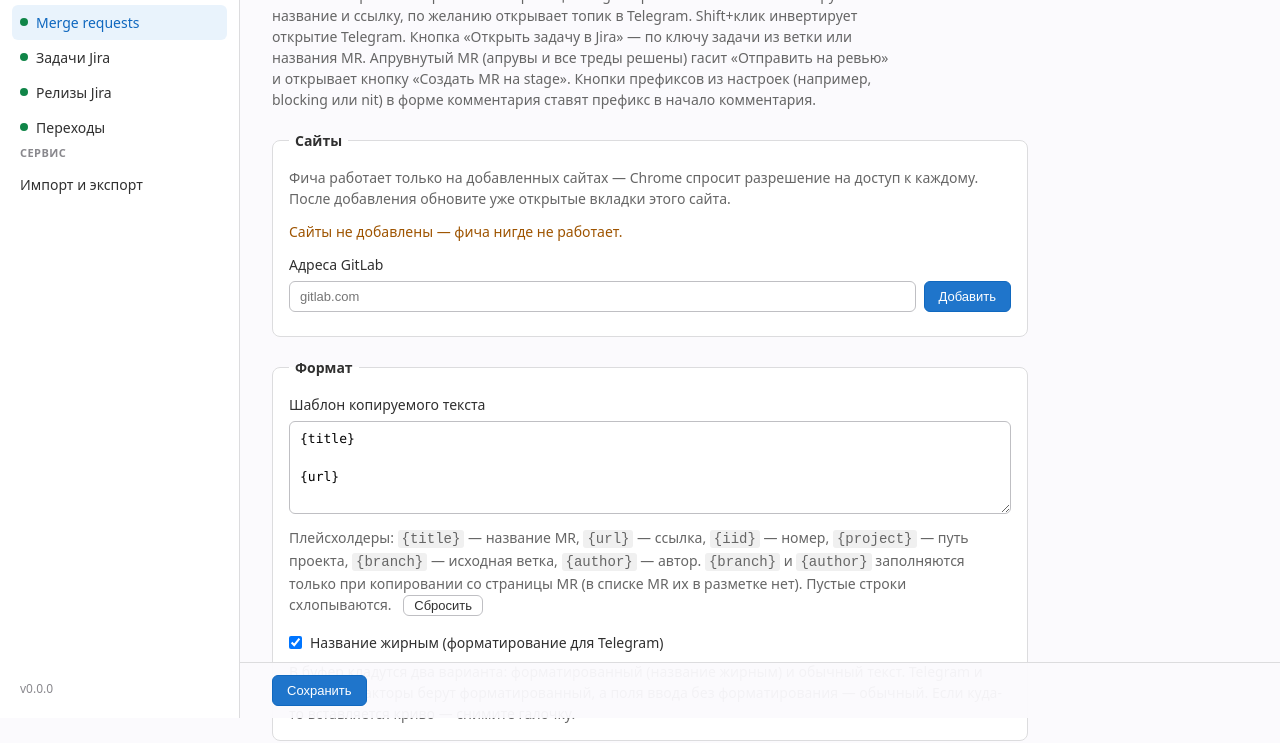
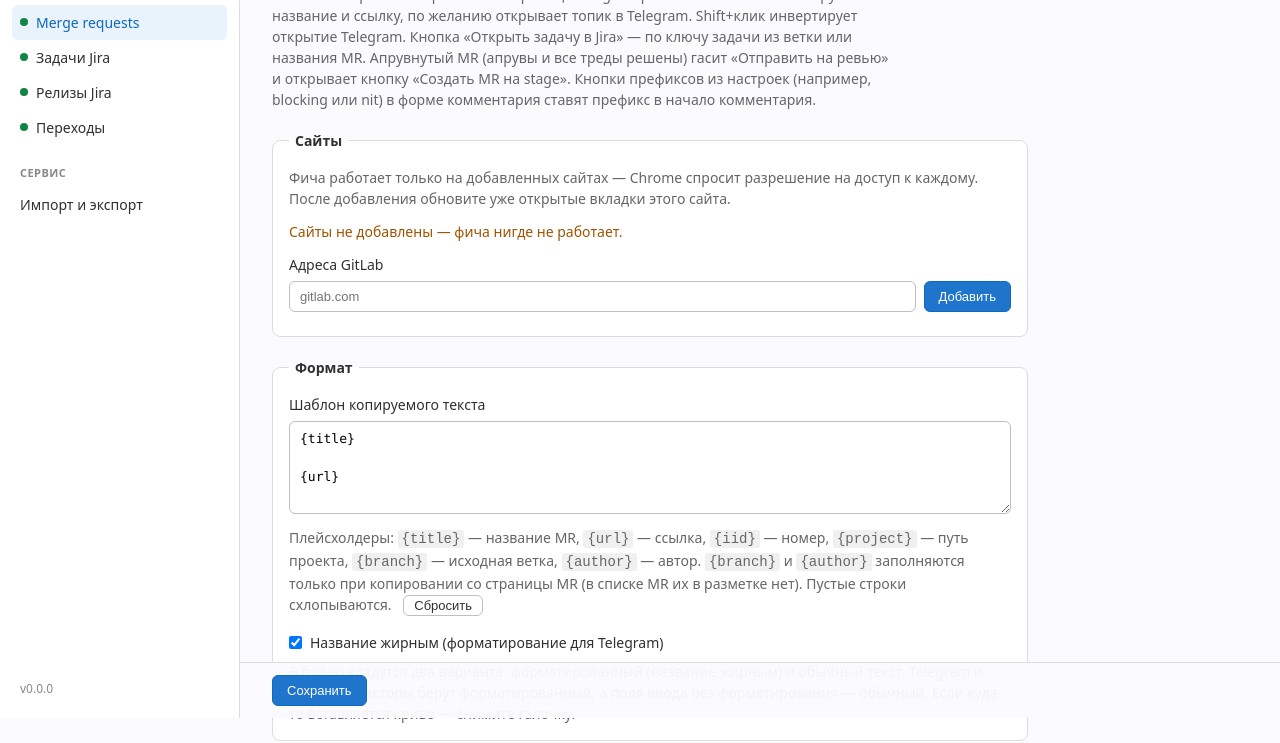
Before and after one commit to aidanbek/dev-helper-chrome-extension, a browser extension: page options/options.html in a window 1280 px wide. Shown: the part 82-825 px from the top of the page. Drawn offline with Linux system fonts and the light colour scheme.

Commit message:
style: add spacing between features and service sections in options nav

```diff
--- a/options/options.css
+++ b/options/options.css
@@ -40,6 +40,9 @@ body {
   text-transform: uppercase;
   color: #89888d;
 }
+
+/* «Сервис» под списком фич — отступ как между логотипом и «Фичи» */
+#nav + .nav-caption { margin-top: 20px; }
 
 .nav-item {
   display: flex;
```
